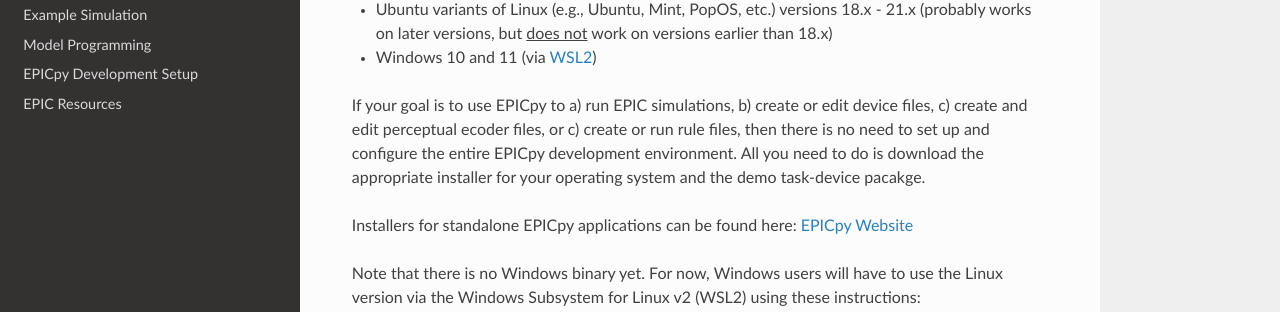
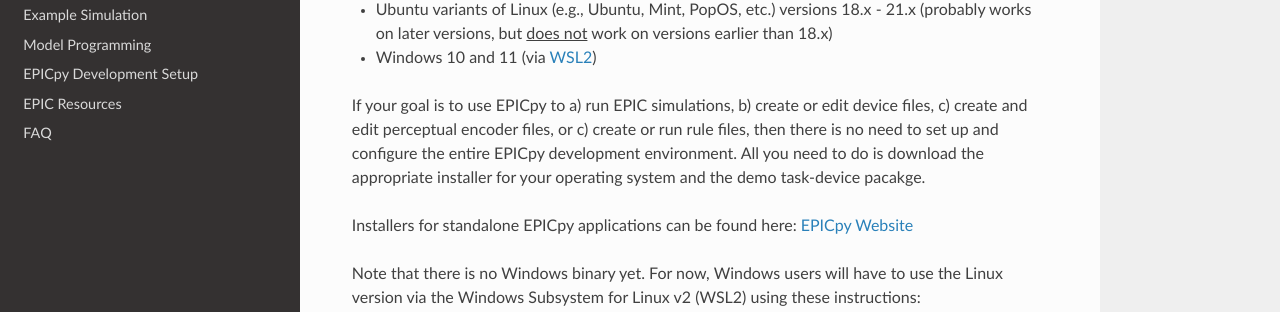
Before and after one commit to travisseymour/EPICpyDocs, an MkDocs documentation site: the page built from docs/installing.md, in a window 1280 px wide and 900 px high. Shown: the part 314-626 px from the top of the window. Built offline with MkDocs 1.6.1, drawn with Linux system fonts in a browser that asks for light colours; nearby versions of some CDN libraries.

Commit message:
Added FAQ

```diff
--- a/docs/installing.md
+++ b/docs/installing.md
@@ -8,7 +8,7 @@ EPICpy has only been successfully tested on the platforms listed below. These ar
 * Ubuntu variants of Linux (e.g., Ubuntu, Mint, PopOS, etc.) versions 18.x - 21.x (probably works on later versions, but <u>does not</u> work on versions earlier than 18.x)
 * Windows 10 and 11 (via [WSL2](https://docs.microsoft.com/en-us/windows/wsl/about))
 
-If your goal is to use EPICpy to a) run EPIC simulations, b) create or edit device files, c) create and edit perceptual ecoder files, or c) create or run rule files, then there is no need to set up and configure the entire EPICpy development environment. All you need to do is download the appropriate installer for your operating system and the demo task-device pacakge.
+If your goal is to use EPICpy to a) run EPIC simulations, b) create or edit device files, c) create and edit perceptual encoder files, or c) create or run rule files, then there is no need to set up and configure the entire EPICpy development environment. All you need to do is download the appropriate installer for your operating system and the demo task-device pacakge.
 
 Installers for standalone EPICpy applications can be found here: [EPICpy Website](https://cogmodlab.ucsc.edu/2022/03/14/epic/)
 
--- a/mkdocs.yml
+++ b/mkdocs.yml
@@ -10,4 +10,5 @@ nav:
   - Model Programming: model_programming.md
   - EPICpy Development Setup: epicpy_development_setup.md
   - EPIC Resources: epicresources.md
+  - FAQ: faq.md
 theme: readthedocs
```
Also changed, not shown: docs/faq.md (added, +45 -0 lines), docs/resources/images/epicapp_overview.png (added), docs/resources/images/macos_problem_error.png (added), docs/resources/images/macos_problem_newpolicy.png (added), docs/resources/images/macos_problem_solved.png (added).
